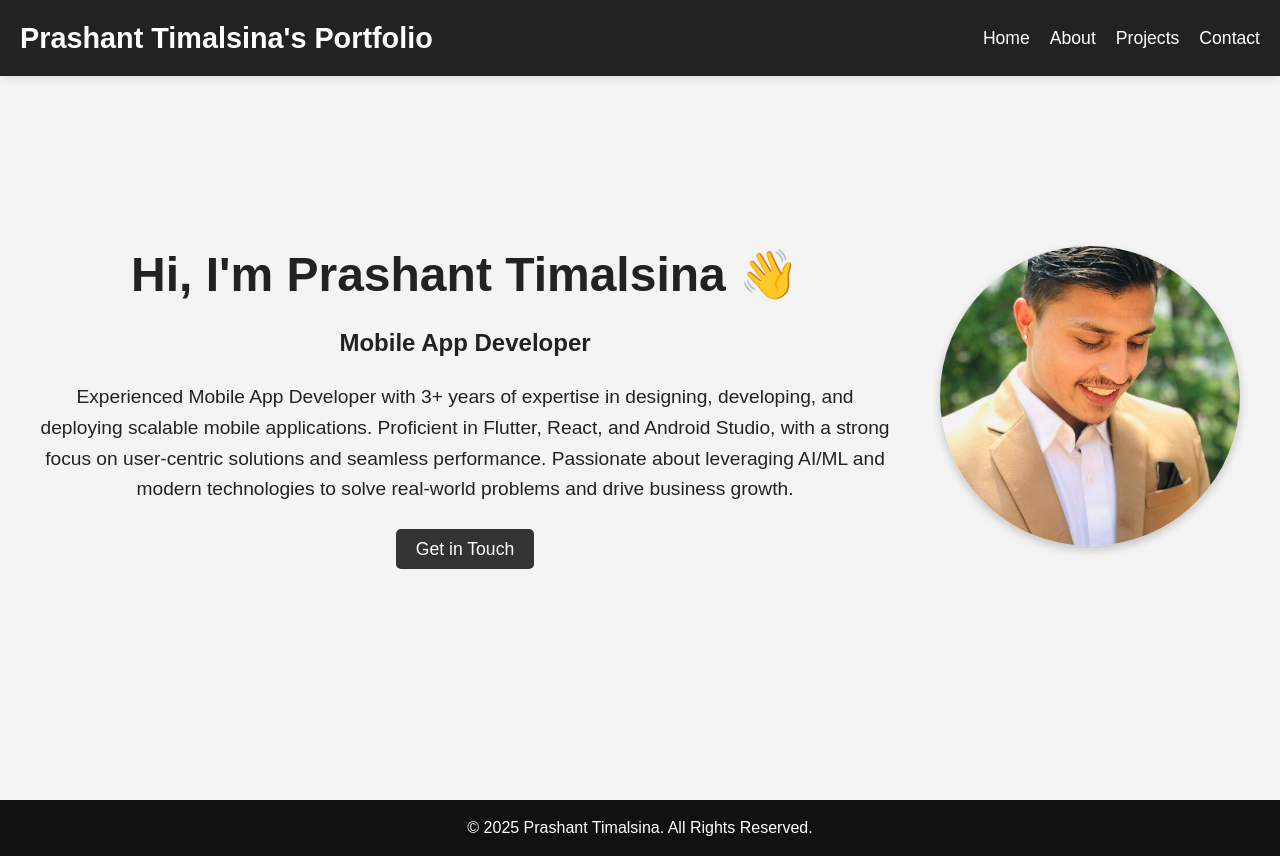
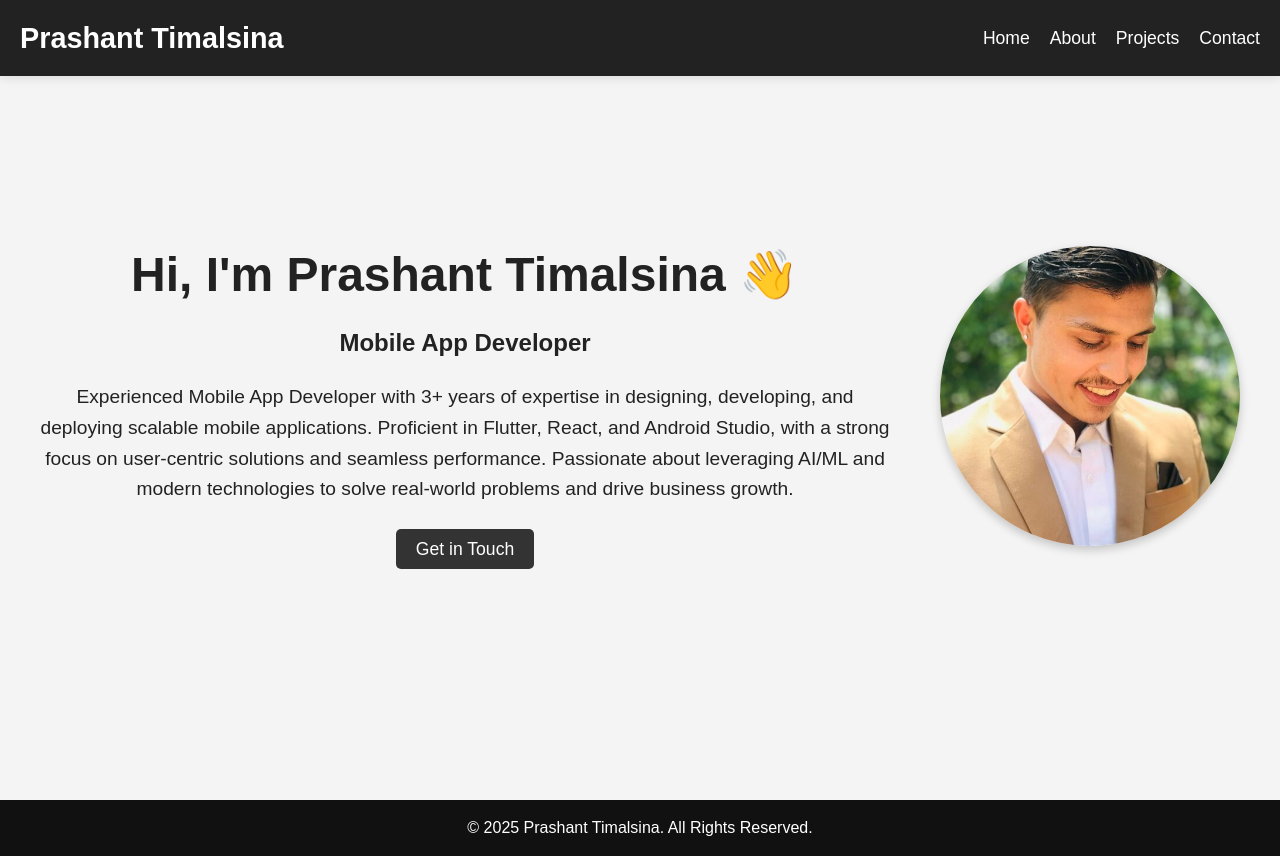
Before and after one commit to creativeprashant007/prashant-profile, a React (Create React App) app: page / in a window 1280 px wide. Built offline with nearby package versions, Linux system fonts and the light colour scheme.

Commit message:
updated header

```diff
--- a/src/components/Header.js
+++ b/src/components/Header.js
@@ -4,7 +4,7 @@ import resumeData from "../data/resumeData";
 
 const Header = () => (
   <header className="header">
-    <div className="logo">{resumeData.name}'s Portfolio</div>
+    <div className="logo">{resumeData.name}</div>
     <nav>
       <ul>
         <li><Link to="/">Home</Link></li>
```
